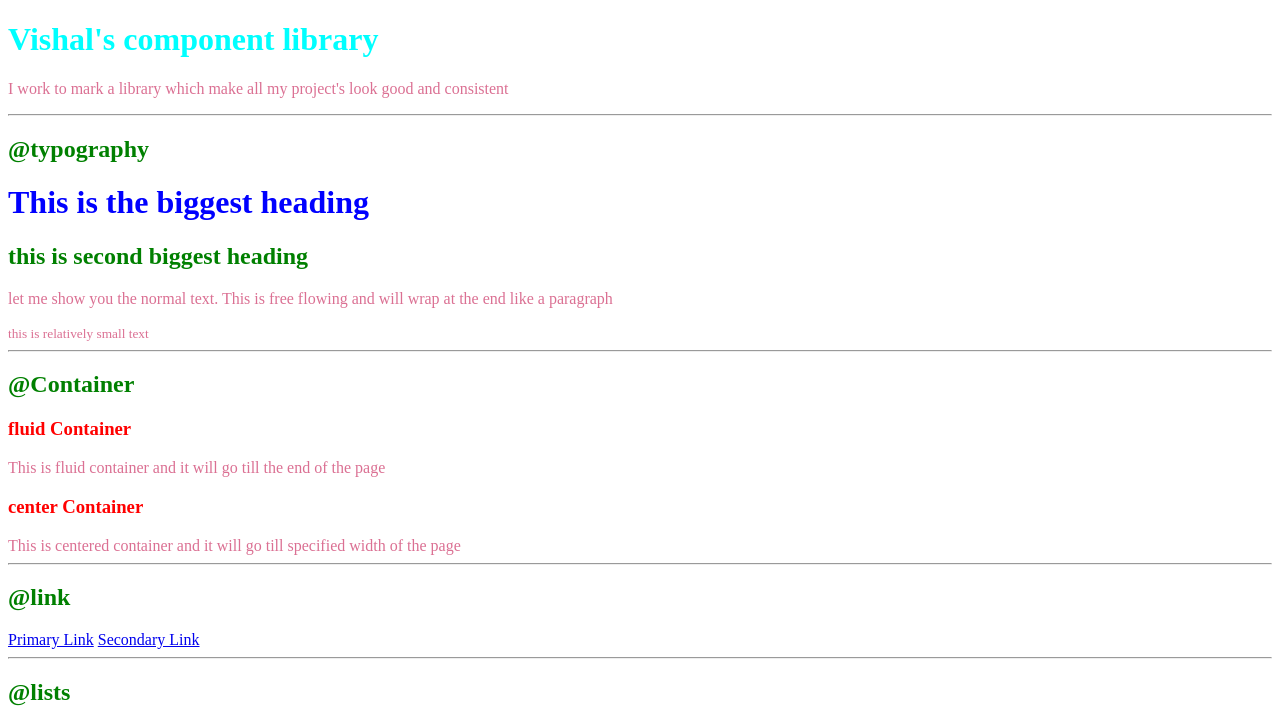
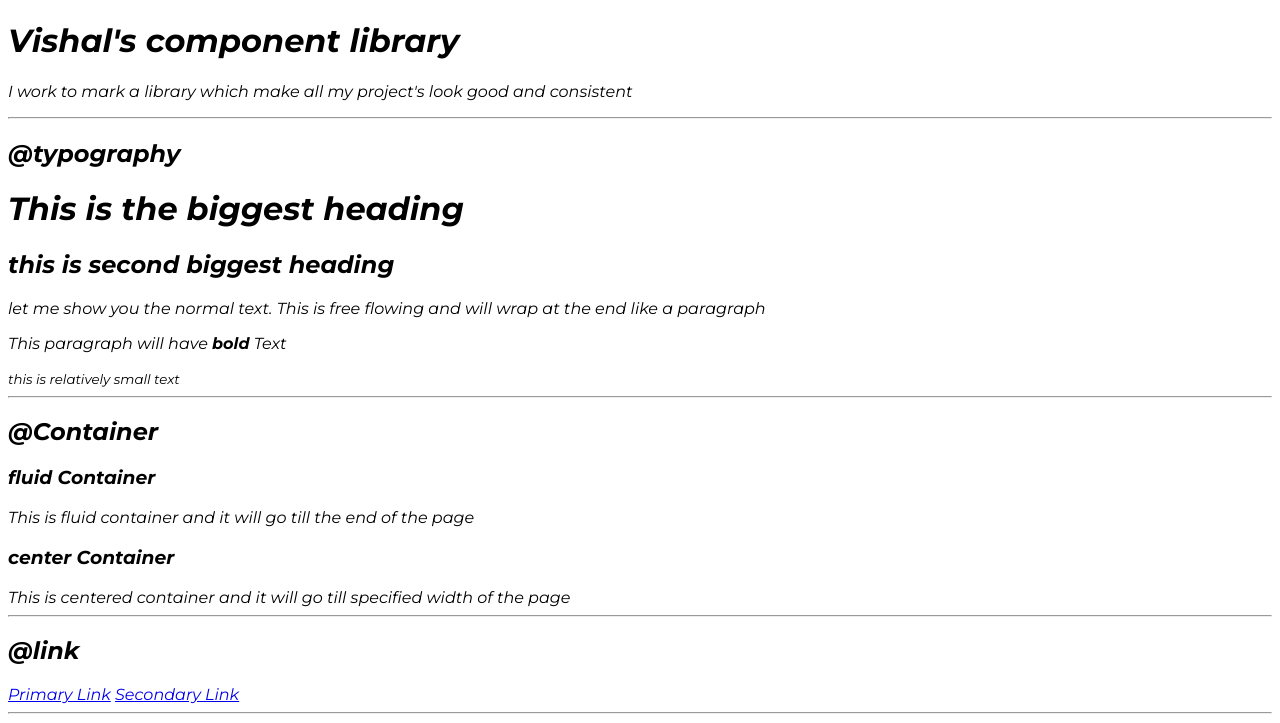
Before and after one commit to vishalsinghrawat29/component-library, a plain HTML site: page index.html in a window 1280 px wide. Shown: the top 723 px of the page. Drawn offline with Linux system fonts and the light colour scheme.

Commit message:
Typography Update

```diff
--- a/index.html
+++ b/index.html
@@ -9,8 +9,8 @@
 </head>
 
 <body>
-    <h1 id="lib-header">Vishal's component library</h1>
-    <p class="para">I work to mark a library which make all my project's look good and consistent</p>
+    <h1>Vishal's component library</h1>
+    <p>I work to mark a library which make all my project's look good and consistent</p>
 
     <hr>
 
@@ -18,16 +18,17 @@
     <h1>This is the biggest heading </h1>
     <h2>this is second biggest heading</h2>
 
-    <p class="para">let me show you the normal text. This is free flowing and will wrap at the end like a paragraph</p>
-    <small class="para">this is relatively small text</small>
+    <p>let me show you the normal text. This is free flowing and will wrap at the end like a paragraph</p>
+    <p>This paragraph will have <strong>bold</strong> Text</p>
+    <small>this is relatively small text</small>
 
     <hr>
 
     <h2>@Container</h2>
     <h3>fluid Container</h3>
-    <div class="para">This is fluid container and it will go till the end of the page</div>
+    <div>This is fluid container and it will go till the end of the page</div>
     <h3>center Container</h3>
-    <div class="para">This is centered container and it will go till specified width of the page</div>
+    <div>This is centered container and it will go till specified width of the page</div>
 
     <hr>
 
--- a/style.css
+++ b/style.css
@@ -1,19 +1,5 @@
+@import url('https://fonts.googleapis.com/css2?family=Montserrat:ital,wght@1,400;1,700&display=swap');
+
 body{
-    color:red;
+    font-family: 'Montserrat', sans-serif;
 }
-
-h1{
-    color:blue;
-}
-
-h2{
-    color:green;
-}
-
-#lib-header{
-    color: aqua;
-}
-
-.para{
-    color: palevioletred;
-}
```
